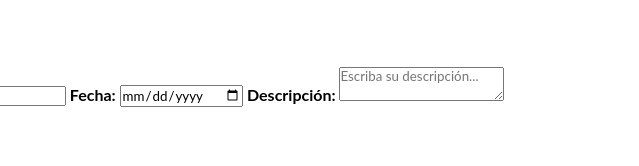
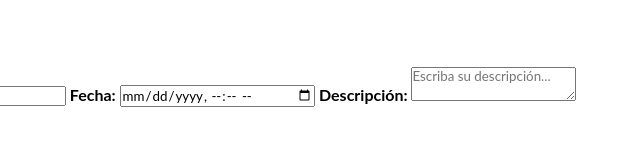
Before and after one commit to noireko/to-do-list, a plain HTML site: page form.html in a window 1280 px wide. Shown: the full height of the page, 160-799 px from the left. Drawn offline with Linux system fonts and the light colour scheme; files that its build step writes are made by us from their sources; files whose address does not match are found by name.

Commit message:
Changed date to localtime and day

```diff
--- a/form.html
+++ b/form.html
@@ -16,7 +16,7 @@
         <section class="seccion-formulario">
             <form>
                 <label class="label-titulo"><strong>Titutlo: </strong><input id="tituloInput" type="text" required placeholder="Escriba su título..."></label>
-                <label class="label-fecha"><strong>Fecha: </strong><input id="fechaInput" type="date"></label>
+                <label class="label-fecha"><strong>Fecha: </strong><input id="fechaInput" type="datetime-local"></label>
                 <label class="label-desc"><strong>Descripción: </strong><textarea id="descInput" placeholder="Escriba su descripción..."></textarea></label>
             </form>
         </section>
```
